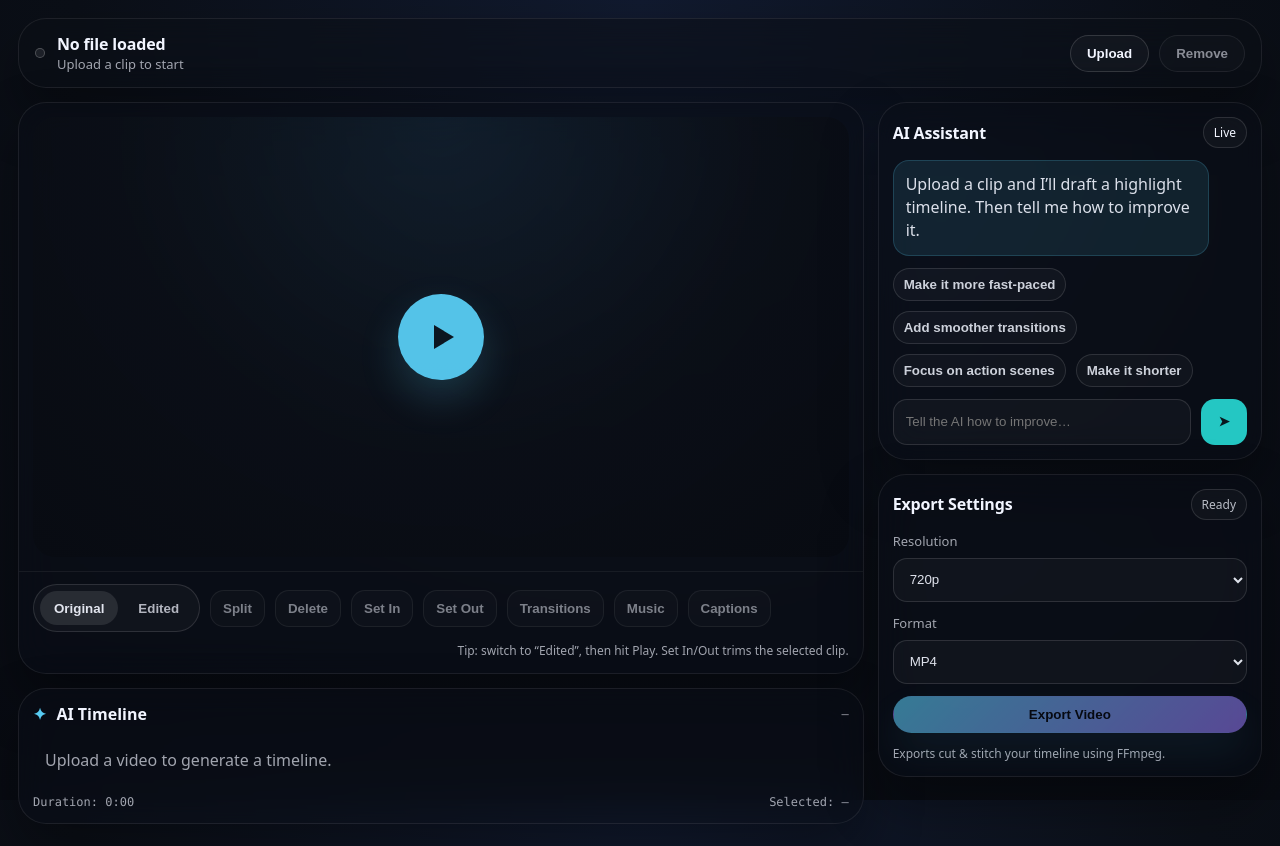
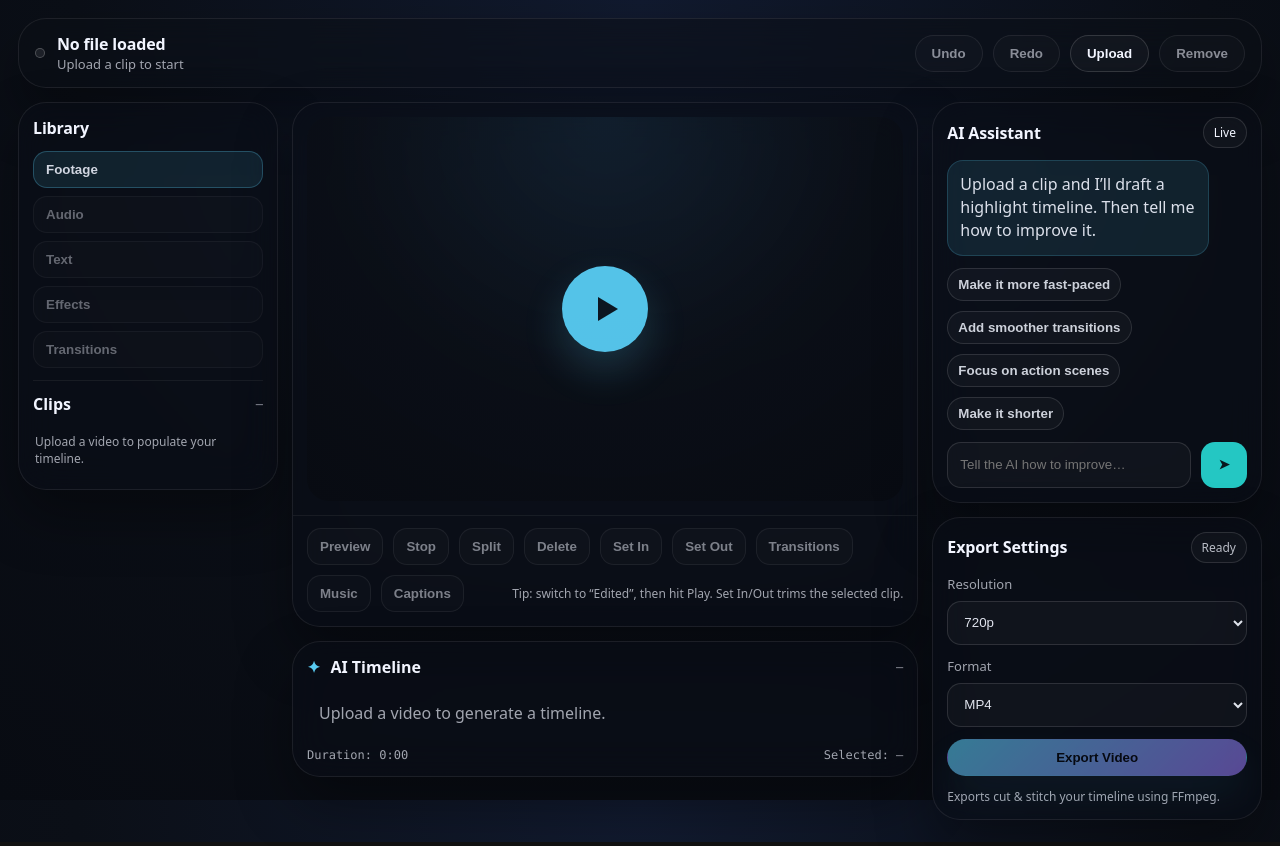
Before and after one commit to vidmartaj/clipgenius-studio, a Next.js app: page /studio in a window 1280 px wide. Built offline with nearby package versions, Linux system fonts and the light colour scheme.

Commit message:
Simplify preview, add undo/redo, and improve editor layout

```diff
--- a/app/studio/page.tsx
+++ b/app/studio/page.tsx
@@ -9,9 +9,12 @@ type ExportSettings = {
   format: "MP4";
 };
 
-type PreviewMode = "original" | "edited";
+const DEFAULT_EXPORT: ExportSettings = { resolution: "720p", format: "MP4" };
 
-const DEFAULT_EXPORT: ExportSettings = { resolution: "720p", format: "MP4" };
+type HistoryState = {
+  timeline: Timeline | null;
+  selectedClipId: string | null;
+};
 
 export default function StudioPage() {
   const videoRef = useRef<HTMLVideoElement | null>(null);
@@ -31,7 +34,9 @@ export default function StudioPage() {
   const [timeline, setTimeline] = useState<Timeline | null>(null);
   const [selectedClipId, setSelectedClipId] = useState<string | null>(null);
   const [editedPreviewOn, setEditedPreviewOn] = useState(false);
-  const [previewMode, setPreviewMode] = useState<PreviewMode>("original");
+
+  const [past, setPast] = useState<HistoryState[]>([]);
+  const [future, setFuture] = useState<HistoryState[]>([]);
 
   const [exportSettings, setExportSettings] = useState<ExportSettings>(DEFAULT_EXPORT);
   const [isExporting, setIsExporting] = useState(false);
@@ -61,12 +66,77 @@ export default function StudioPage() {
     }
   }, [timeline, selectedClipId]);
 
+  function commit(next: HistoryState) {
+    // Commit changes with undo/redo support.
+    setPast((p) => {
+      const cur: HistoryState = { timeline, selectedClipId };
+      const nextPast = [...p, cur].slice(-50);
+      return nextPast;
+    });
+    setFuture([]);
+    setTimeline(next.timeline);
+    setSelectedClipId(next.selectedClipId);
+    stopEditedPreview();
+    setExportUrl(null);
+    setExportError(null);
+  }
+
+  function undo() {
+    setPast((p) => {
+      if (p.length === 0) return p;
+      const prev = p[p.length - 1];
+      setFuture((f) => [{ timeline, selectedClipId }, ...f].slice(0, 50));
+      setTimeline(prev.timeline);
+      setSelectedClipId(prev.selectedClipId);
+      stopEditedPreview();
+      setExportUrl(null);
+      setExportError(null);
+      return p.slice(0, -1);
+    });
+  }
+
+  function redo() {
+    setFuture((f) => {
+      if (f.length === 0) return f;
+      const next = f[0];
+      setPast((p) => [...p, { timeline, selectedClipId }].slice(-50));
+      setTimeline(next.timeline);
+      setSelectedClipId(next.selectedClipId);
+      stopEditedPreview();
+      setExportUrl(null);
+      setExportError(null);
+      return f.slice(1);
+    });
+  }
+
+  useEffect(() => {
+    const onKeyDown = (e: KeyboardEvent) => {
+      const isMac = navigator.platform.toLowerCase().includes("mac");
+      const mod = isMac ? e.metaKey : e.ctrlKey;
+      if (!mod) return;
+
+      if (e.key.toLowerCase() === "z") {
+        e.preventDefault();
+        if (e.shiftKey) redo();
+        else undo();
+      } else if (e.key.toLowerCase() === "y") {
+        e.preventDefault();
+        redo();
+      }
+    };
+
+    window.addEventListener("keydown", onKeyDown);
+    return () => window.removeEventListener("keydown", onKeyDown);
+  }, [timeline, selectedClipId]);
+
   async function onPickFile(file?: File) {
     if (!file) return;
     setIsUploading(true);
     setUploadError(null);
     setExportUrl(null);
     setExportError(null);
+    setPast([]);
+    setFuture([]);
 
     try {
       const fd = new FormData();
@@ -81,7 +151,6 @@ export default function StudioPage() {
 
       setProjectId(data.projectId);
       setVideoUrl(data.videoUrl);
-      setPreviewMode("original");
       stopEditedPreview();
 
       if (data.timeline && data.timeline.clips?.length) {
@@ -166,11 +235,6 @@ export default function StudioPage() {
     v.play().catch(() => {});
   }
 
-  function setPreview(mode: PreviewMode) {
-    setPreviewMode(mode);
-    stopEditedPreview();
-  }
-
   useEffect(() => {
     const v = videoRef.current;
     if (!v) return;
@@ -229,16 +293,14 @@ export default function StudioPage() {
     const t = v.currentTime || 0;
     const next = splitClipAt(timeline, selectedClip.id, t);
     if (!next) return;
-    setTimeline(next.timeline);
-    setSelectedClipId(next.newSelectedId);
+    commit({ timeline: next.timeline, selectedClipId: next.newSelectedId });
   }
 
   function onDeleteClip() {
     if (!timeline || !selectedClip) return;
     const remaining = timeline.clips.filter((c) => c.id !== selectedClip.id);
     if (remaining.length === 0) return;
-    setTimeline({ ...timeline, clips: remaining });
-    setSelectedClipId(remaining[0].id);
+    commit({ timeline: { ...timeline, clips: remaining }, selectedClipId: remaining[0].id });
   }
 
   function updateSelectedClip(patch: Partial<Pick<TimelineClip, "start" | "end" | "label">>) {
@@ -259,7 +321,7 @@ export default function StudioPage() {
     const nextClips = timeline.clips.map((c) =>
       c.id === selectedClip.id ? { ...c, ...patch, start, end } : c
     );
-    setTimeline({ ...timeline, clips: nextClips });
+    commit({ timeline: { ...timeline, clips: nextClips }, selectedClipId });
   }
 
   function setInToPlayhead() {
@@ -302,7 +364,7 @@ export default function StudioPage() {
           t = trimTimelineToTargetSeconds(t, op.targetSeconds);
         }
       }
-      setTimeline(t);
+      commit({ timeline: t, selectedClipId: t.clips[0]?.id ?? null });
     }
   }
 
@@ -334,7 +396,7 @@ export default function StudioPage() {
 
   return (
     <main className="studio">
-      <header className="studioTop">
+      <header className="studioTop" role="banner">
         <div className="filePill">
           <span className={`statusDot ${videoUrl ? "on" : ""}`} aria-hidden="true" />
           <div>
@@ -344,6 +406,12 @@ export default function StudioPage() {
         </div>
 
         <div className="topActions">
+          <button className="btn ghost" onClick={undo} disabled={past.length === 0} aria-label="Undo">
+            Undo
+          </button>
+          <button className="btn ghost" onClick={redo} disabled={future.length === 0} aria-label="Redo">
+            Redo
+          </button>
           <button className="btn ghost" onClick={() => fileInputRef.current?.click()} disabled={isUploading}>
             {isUploading ? "Uploading…" : "Upload"}
           </button>
@@ -354,8 +422,9 @@ export default function StudioPage() {
               setVideoUrl(null);
               setTimeline(null);
               setSelectedClipId(null);
-              setPreviewMode("original");
               stopEditedPreview();
+              setPast([]);
+              setFuture([]);
               if (videoRef.current) videoRef.current.pause();
             }}
             disabled={!videoUrl || isUploading}
@@ -376,7 +445,43 @@ export default function StudioPage() {
       {uploadError ? <div className="alert" role="alert">{uploadError}</div> : null}
 
       <section className="shell">
-        <section className="left">
+        <aside className="sidebar" aria-label="Tools">
+          <div className="sideTitle">Library</div>
+          <div className="sideNav" role="list">
+            <button className="sideItem isActive" type="button" role="listitem">Footage</button>
+            <button className="sideItem" type="button" role="listitem" disabled>Audio</button>
+            <button className="sideItem" type="button" role="listitem" disabled>Text</button>
+            <button className="sideItem" type="button" role="listitem" disabled>Effects</button>
+            <button className="sideItem" type="button" role="listitem" disabled>Transitions</button>
+          </div>
+
+          <div className="sideBin">
+            <div className="sideBinHead">
+              <div className="sideBinTitle">Clips</div>
+              <div className="sideBinMeta">{timeline ? `${timeline.clips.length}` : "—"}</div>
+            </div>
+            <div className="sideBinBody">
+              {(timeline?.clips ?? []).slice(0, 6).map((c) => (
+                <button
+                  key={c.id}
+                  type="button"
+                  className={`binClip ${c.id === selectedClipId ? "isSelected" : ""}`}
+                  onClick={() => {
+                    setSelectedClipId(c.id);
+                    playClipPreview(c);
+                  }}
+                  title={c.label}
+                >
+                  <div className="binClipTitle">{c.label}</div>
+                  <div className="binClipSub">{fmt(c.start)}–{fmt(c.end)}</div>
+                </button>
+              ))}
+              {!timeline ? <div className="binEmpty">Upload a video to populate your timeline.</div> : null}
+            </div>
+          </div>
+        </aside>
+
+        <section className="center">
           <section className="playerCard">
             <div className="player">
               <div className="playerViewport">
@@ -384,7 +489,7 @@ export default function StudioPage() {
                   <video
                     ref={videoRef}
                     src={videoUrl}
-                    controls={previewMode === "original"}
+                    controls
                     onLoadedMetadata={onLoadedMetadata}
                   />
                 ) : (
@@ -396,41 +501,17 @@ export default function StudioPage() {
             </div>
 
             <div className="toolbar" aria-label="Editing tools">
-              <div className="seg" role="tablist" aria-label="Preview mode">
-                <button
-                  type="button"
-                  className={`segBtn ${previewMode === "original" ? "isOn" : ""}`}
-                  onClick={() => setPreview("original")}
-                  role="tab"
-                  aria-selected={previewMode === "original"}
-                >
-                  Original
-                </button>
-                <button
-                  type="button"
-                  className={`segBtn ${previewMode === "edited" ? "isOn" : ""}`}
-                  onClick={() => setPreview("edited")}
-                  role="tab"
-                  aria-selected={previewMode === "edited"}
-                >
-                  Edited
-                </button>
-              </div>
-
-              {previewMode === "edited" ? (
-                <>
               <button
                 className="tool"
                 onClick={playEditedSequence}
                 disabled={!timeline || (timeline?.clips.length ?? 0) === 0}
+                aria-label="Play edited preview"
               >
-                    Play
+                Preview
               </button>
-                  <button className="tool" onClick={stopEditedPreview} disabled={!editedPreviewOn}>
+              <button className="tool" onClick={stopEditedPreview} disabled={!editedPreviewOn} aria-label="Stop preview">
                 Stop
               </button>
-                </>
-              ) : null}
 
               <button className="tool" onClick={onSplit} disabled={!selectedClip}>
                 Split
@@ -518,8 +599,7 @@ export default function StudioPage() {
                   className={`clip ${clip.id === selectedClipId ? "isSelected" : ""}`}
                   onClick={() => {
                     setSelectedClipId(clip.id);
-                    if (previewMode === "edited") playClipPreview(clip);
-                    else seekTo(clip.start);
+                    playClipPreview(clip);
                   }}
                   role="listitem"
                   title={`${clip.label} (${fmt(clip.start)}–${fmt(clip.end)})`}
--- a/styles/globals.css
+++ b/styles/globals.css
@@ -109,12 +109,90 @@ body {
 .shell {
   margin-top: 14px;
   display: grid;
-  grid-template-columns: 2.2fr 1fr;
+  grid-template-columns: 260px 1.9fr 1fr;
   gap: 14px;
   align-items: start;
 }
 
-.left { display: grid; gap: 14px; }
+.sidebar {
+  border: 1px solid var(--stroke);
+  border-radius: var(--radius-xl);
+  background: rgba(11, 15, 23, 0.52);
+  backdrop-filter: blur(18px);
+  box-shadow: 0 26px 55px rgba(0, 0, 0, 0.35);
+  overflow: hidden;
+  padding: 14px;
+  display: grid;
+  gap: 12px;
+}
+
+.sideTitle {
+  font-weight: 900;
+  letter-spacing: -0.01em;
+}
+
+.sideNav { display: grid; gap: 8px; }
+.sideItem {
+  width: 100%;
+  text-align: left;
+  border-radius: 14px;
+  padding: 10px 12px;
+  border: 1px solid rgba(255,255,255,0.10);
+  background: rgba(255,255,255,0.03);
+  color: rgba(242,245,255,0.86);
+  font-weight: 800;
+  cursor: pointer;
+}
+.sideItem.isActive {
+  border-color: rgba(93, 214, 255, 0.26);
+  background: rgba(93, 214, 255, 0.10);
+}
+.sideItem:disabled {
+  opacity: 0.45;
+  cursor: not-allowed;
+}
+
+.sideBin {
+  border-top: 1px solid rgba(255,255,255,0.06);
+  padding-top: 12px;
+  display: grid;
+  gap: 10px;
+}
+.sideBinHead {
+  display: flex;
+  align-items: center;
+  justify-content: space-between;
+}
+.sideBinTitle { font-weight: 900; }
+.sideBinMeta {
+  color: var(--muted);
+  font-size: 12px;
+  font-family: ui-monospace, SFMono-Regular, Menlo, Monaco, Consolas, "Liberation Mono", "Courier New", monospace;
+}
+.sideBinBody { display: grid; gap: 10px; }
+.binClip {
+  border-radius: 16px;
+  padding: 12px;
+  border: 1px solid rgba(255, 255, 255, 0.10);
+  background: rgba(255, 255, 255, 0.03);
+  color: rgba(242, 245, 255, 0.92);
+  text-align: left;
+  cursor: pointer;
+}
+.binClip.isSelected{
+  border-color: rgba(93, 214, 255, 0.35);
+  background: rgba(93, 214, 255, 0.10);
+}
+.binClipTitle { font-weight: 900; }
+.binClipSub {
+  margin-top: 6px;
+  color: var(--muted);
+  font-size: 12px;
+  font-family: ui-monospace, SFMono-Regular, Menlo, Monaco, Consolas, "Liberation Mono", "Courier New", monospace;
+}
+.binEmpty { color: var(--muted); font-size: 12px; padding: 8px 2px; }
+
+.center { display: grid; gap: 14px; }
 .right { display: grid; gap: 14px; }
 
 .playerCard, .timelineCard, .card {
@@ -131,11 +209,17 @@ body {
   border-radius: 22px;
   overflow: hidden;
   background: radial-gradient(circle at top, rgba(93, 214, 255, 0.07) 0%, rgba(11, 15, 23, 0.88) 55%, rgba(8, 11, 18, 1) 100%);
-  min-height: 440px;
+  height: clamp(360px, 48vh, 520px);
   display: grid;
   place-items: center;
 }
-.playerViewport video { width: 100%; height: 100%; display: block; background: #000; }
+.playerViewport video {
+  width: 100%;
+  height: 100%;
+  display: block;
+  background: #000;
+  object-fit: contain;
+}
 .playerEmpty { width: 100%; height: 100%; display: grid; place-items: center; }
 .bigPlay {
   width: 86px; height: 86px; border-radius: 50%;
@@ -163,29 +247,6 @@ body {
   flex-wrap: wrap;
 }
 
-.seg{
-  display:inline-flex;
-  align-items:center;
-  gap:6px;
-  padding: 6px;
-  border-radius: 999px;
-  border: 1px solid rgba(255,255,255,0.12);
-  background: rgba(255,255,255,0.03);
-}
-.segBtn{
-  height: 34px;
-  padding: 0 14px;
-  border-radius: 999px;
-  border: 0;
-  background: transparent;
-  color: rgba(242,245,255,0.72);
-  font-weight: 900;
-  cursor: pointer;
-}
-.segBtn.isOn{
-  background: rgba(255,255,255,0.10);
-  color: rgba(242,245,255,0.92);
-}
 .tool {
   border-radius: 14px;
   padding: 10px 12px;
@@ -382,6 +443,6 @@ body {
 
 @media (max-width: 1100px) {
   .shell { grid-template-columns: 1fr; }
-  .playerViewport { min-height: 360px; }
+  .playerViewport { height: clamp(300px, 44vh, 420px); }
   .timelineTrack { grid-template-columns: repeat(3, minmax(0, 1fr)); }
 }
```
Lines whose indentation alone changed are shown as unchanged.
